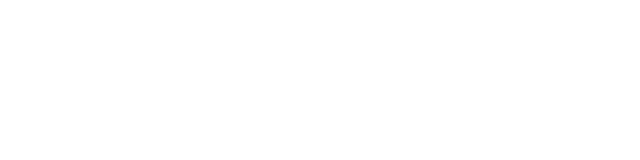
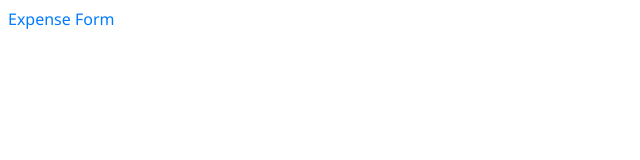
Before and after one commit to AntonellaSchillaci/Expense-Tracker, an Angular app: page / in a window 1280 px wide. Shown: the top 160 px of the page, without its empty margins (0-640 px from the left). Built offline with nearby package versions, Linux system fonts and the light colour scheme.

Commit message:
chore(styles): add folder structure and _variables.scss with color palette

```diff
--- a/src/app/app.component.html
+++ b/src/app/app.component.html
@@ -1,3 +1,3 @@
-
+<app-expense-form></app-expense-form>
 
 <router-outlet />
--- a/src/app/app.component.ts
+++ b/src/app/app.component.ts
@@ -1,11 +1,12 @@
 import { Component } from '@angular/core';
 import { RouterOutlet } from '@angular/router';
+import { ExpenseFormComponent } from './components/expense-form/expense-form.component';
 
 @Component({
   selector: 'app-root',
-  imports: [RouterOutlet],
+  imports: [RouterOutlet, ExpenseFormComponent],
   templateUrl: './app.component.html',
-  styleUrl: './app.component.scss'
+  styleUrls: ['./app.component.scss']
 })
 export class AppComponent {
   title = 'expense-tracker';
--- /dev/null
+++ b/src/app/components/expense-form/expense-form.component.html
@@ -0,0 +1 @@
+<div class="title">Expense Form</div>
--- /dev/null
+++ b/src/app/components/expense-form/expense-form.component.scss
@@ -0,0 +1,5 @@
+@use '../../../styles/variables' as *;
+
+.title {
+    color: $color-primary;
+}
--- a/src/styles.scss
+++ b/src/styles.scss
@@ -1 +1,5 @@
-/* You can add global styles to this file, and also import other style files */
+@use './styles/variables' as *;
+
+body {
+    font-family:$font-stack ;
+}
--- /dev/null
+++ b/src/styles/_variables.scss
@@ -0,0 +1,12 @@
+// Palette colori
+$color-primary:    #007BFF;
+$color-secondary:  #FFC107;
+$color-success:    #28A745;
+$color-danger:     #DC3545;
+$color-light:      #F8F9FA;
+$color-dark:       #212529;
+$color-white:      #FFFFFF;
+$color-border:     #CED4DA;
+
+// Font
+$font-stack: 'Segoe UI', 'Roboto', sans-serif;
```
Also changed, not shown: src/app/components/expense-form/expense-form.component.ts (added, +14 -0 lines).
